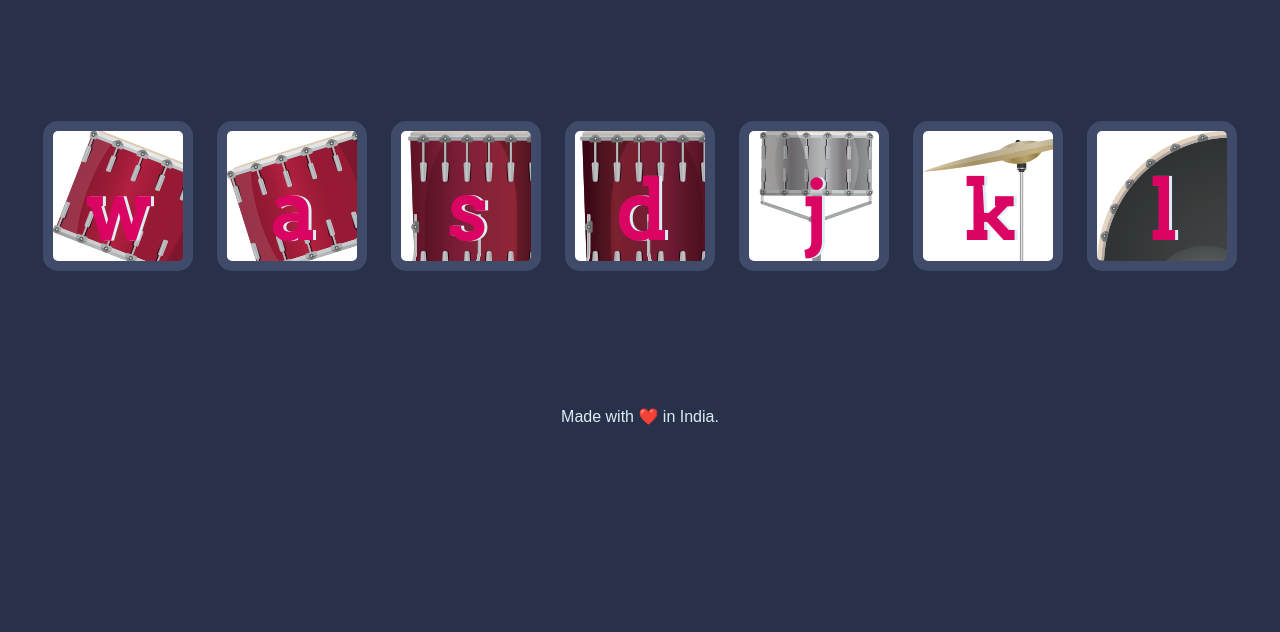
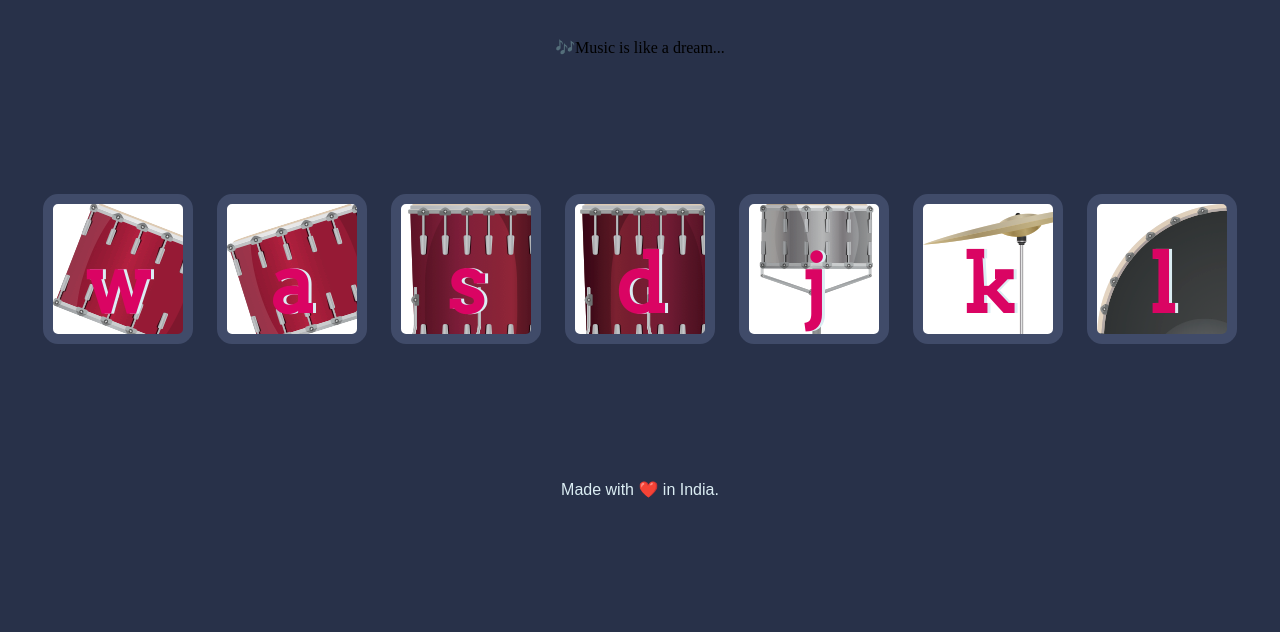
Before and after one commit to bavithareddy6/drum-kit, a plain HTML site: page index.html in a window 1280 px wide. Shown: the part 168-800 px from the top of the page. Drawn offline with Linux system fonts and the light colour scheme.

Commit message:
Update index.html

```diff
--- a/index.html
+++ b/index.html
@@ -11,6 +11,9 @@
 <body>
 
   <h1 id="title">Drum 🥁 Kit</h1>
+  <p>
+    🎶Music is like a dream...
+  </p>
   <div class="set">
     <button class="w drum">w</button>
     <button class="a drum">a</button>
```
